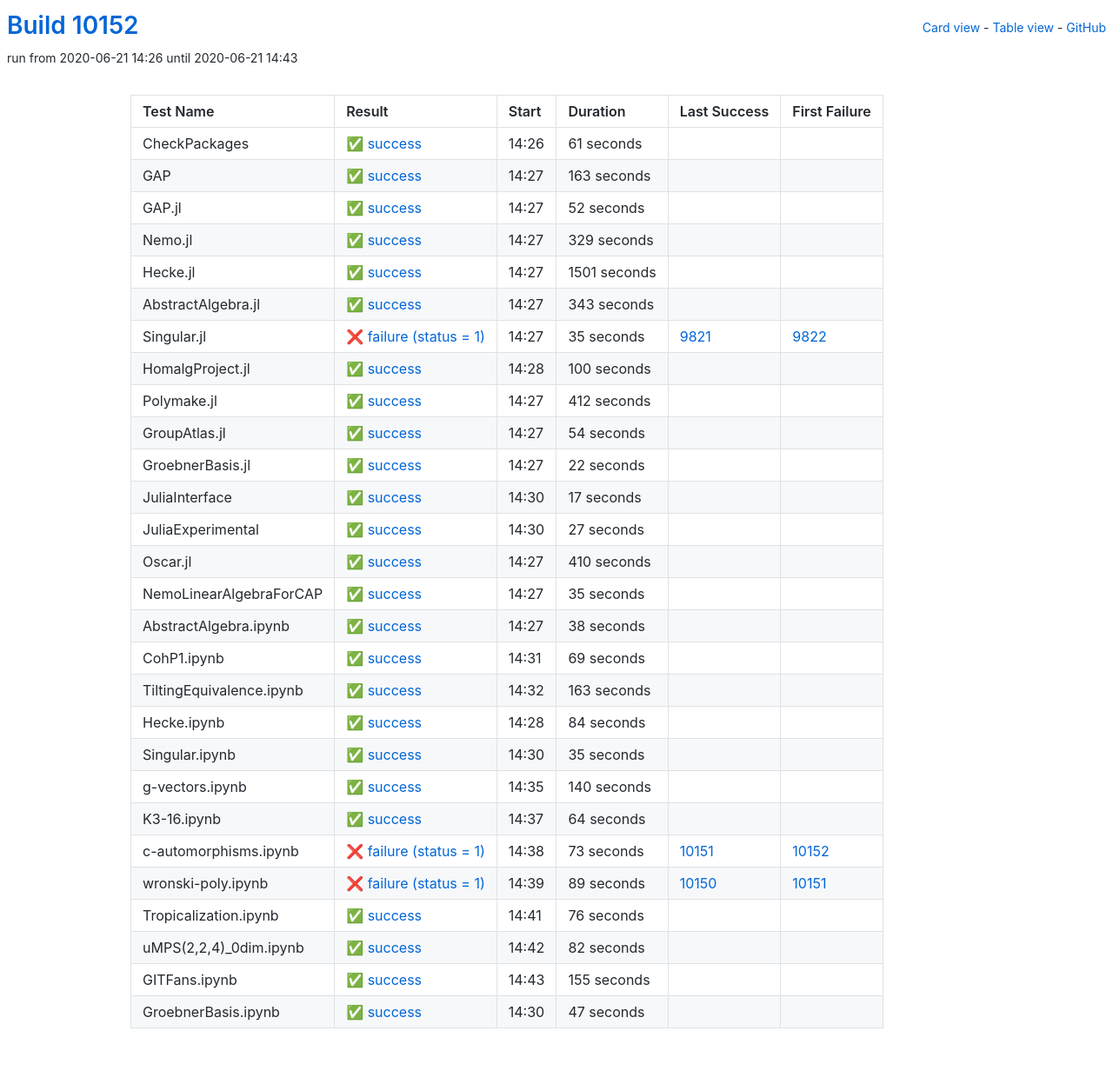
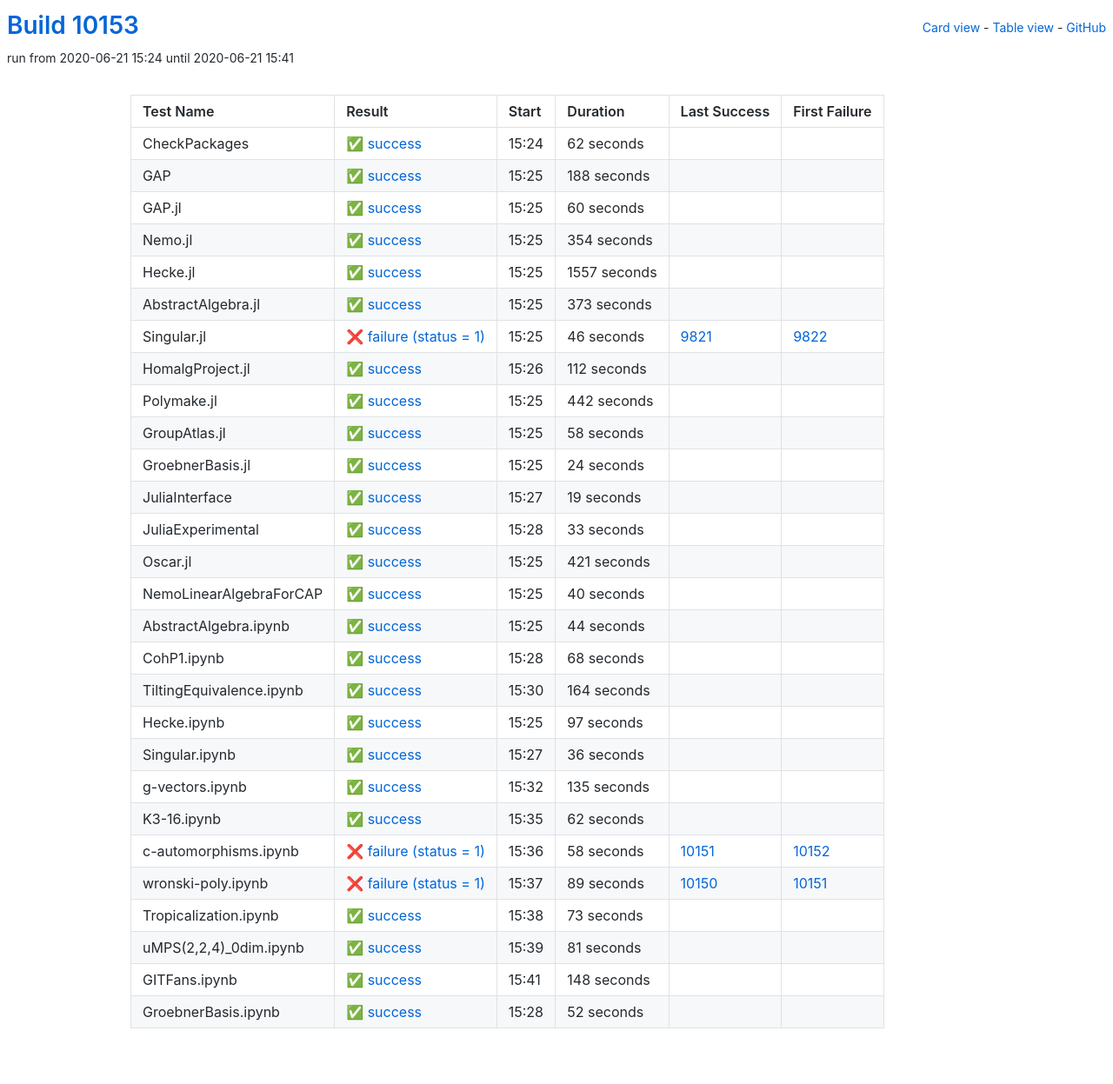
Before and after one commit to oscar-system/oscar-ci-status, a Jekyll site: the page built from table.html, in a window 1280 px wide. Shown: the whole page at 87% size. Built offline with Jekyll 4.4.1, drawn with Linux system fonts in a browser that asks for light colours.

Commit message:
Build #10153

```diff
--- a/_data/ci.yml
+++ b/_data/ci.yml
@@ -1,6 +1,6 @@
 ---
-build: 10152
-build_url: https://oscarci.mathematik.uni-kl.de/job/oscar/10152/
+build: 10153
+build_url: https://oscarci.mathematik.uni-kl.de/job/oscar/10153/
 job: oscar
 organization: oscar-system
 repo: oscar-ci-status
@@ -8,284 +8,284 @@
 tests:
 - name: CheckPackages
   id: checkpackages
-  log: https://oscarci.mathematik.uni-kl.de/job/oscar/10152/artifact/logs/build-10152/CheckPackages.log
-  start: 2020-06-21 14:26
+  log: https://oscarci.mathematik.uni-kl.de/job/oscar/10153/artifact/logs/build-10153/CheckPackages.log
+  start: 2020-06-21 15:24
   success: true
   exitcode: 0
   status: success
-  duration: 61
+  duration: 62
   last_success: false
   last_success_url:
   first_failure: false
   first_failure_url:
 - name: GAP
   id: gap
-  log: https://oscarci.mathematik.uni-kl.de/job/oscar/10152/artifact/logs/build-10152/GAP.log
-  start: 2020-06-21 14:27
+  log: https://oscarci.mathematik.uni-kl.de/job/oscar/10153/artifact/logs/build-10153/GAP.log
+  start: 2020-06-21 15:25
   success: true
   exitcode: 0
   status: success
-  duration: 163
+  duration: 188
   last_success: false
   last_success_url:
   first_failure: false
   first_failure_url:
 - name: GAP.jl
   id: gap-jl
-  log: https://oscarci.mathematik.uni-kl.de/job/oscar/10152/artifact/logs/build-10152/GAP.jl.log
-  start: 2020-06-21 14:27
+  log: https://oscarci.mathematik.uni-kl.de/job/oscar/10153/artifact/logs/build-10153/GAP.jl.log
+  start: 2020-06-21 15:25
   success: true
   exitcode: 0
   status: success
-  duration: 52
+  duration: 60
   last_success: false
   last_success_url:
   first_failure: false
   first_failure_url:
 - name: Nemo.jl
   id: nemo-jl
-  log: https://oscarci.mathematik.uni-kl.de/job/oscar/10152/artifact/logs/build-10152/Nemo.jl.log
-  start: 2020-06-21 14:27
+  log: https://oscarci.mathematik.uni-kl.de/job/oscar/10153/artifact/logs/build-10153/Nemo.jl.log
+  start: 2020-06-21 15:25
   success: true
   exitcode: 0
   status: success
-  duration: 329
+  duration: 354
   last_success: false
   last_success_url:
   first_failure: false
   first_failure_url:
 - name: Hecke.jl
   id: hecke-jl
-  log: https://oscarci.mathematik.uni-kl.de/job/oscar/10152/artifact/logs/build-10152/Hecke.jl.log
-  start: 2020-06-21 14:27
+  log: https://oscarci.mathematik.uni-kl.de/job/oscar/10153/artifact/logs/build-10153/Hecke.jl.log
+  start: 2020-06-21 15:25
   success: true
   exitcode: 0
   status: success
-  duration: 1501
+  duration: 1557
   last_success: false
   last_success_url:
   first_failure: false
   first_failure_url:
 - name: AbstractAlgebra.jl
   id: abstractalgebra-jl
-  log: https://oscarci.mathematik.uni-kl.de/job/oscar/10152/artifact/logs/build-10152/AbstractAlgebra.jl.log
-  start: 2020-06-21 14:27
+  log: https://oscarci.mathematik.uni-kl.de/job/oscar/10153/artifact/logs/build-10153/AbstractAlgebra.jl.log
+  start: 2020-06-21 15:25
   success: true
   exitcode: 0
   status: success
-  duration: 343
+  duration: 373
   last_success: false
   last_success_url:
   first_failure: false
   first_failure_url:
 - name: Singular.jl
   id: singular-jl
-  log: https://oscarci.mathematik.uni-kl.de/job/oscar/10152/artifact/logs/build-10152/Singular.jl.log
-  start: 2020-06-21 14:27
+  log: https://oscarci.mathematik.uni-kl.de/job/oscar/10153/artifact/logs/build-10153/Singular.jl.log
+  start: 2020-06-21 15:25
   success: false
   exitcode: 1
   status: failure
-  duration: 35
+  duration: 46
   last_success: 9821
   last_success_url: https://oscarci.mathematik.uni-kl.de/job/oscar/9821/
   first_failure: 9822
   first_failure_url: https://oscarci.mathematik.uni-kl.de/job/oscar/9822/
 - name: HomalgProject.jl
   id: homalgproject-jl
-  log: https://oscarci.mathematik.uni-kl.de/job/oscar/10152/artifact/logs/build-10152/HomalgProject.jl.log
-  start: 2020-06-21 14:28
+  log: https://oscarci.mathematik.uni-kl.de/job/oscar/10153/artifact/logs/build-10153/HomalgProject.jl.log
+  start: 2020-06-21 15:26
   success: true
   exitcode: 0
   status: success
-  duration: 100
+  duration: 112
   last_success: false
   last_success_url:
   first_failure: false
   first_failure_url:
 - name: Polymake.jl
   id: polymake-jl
-  log: https://oscarci.mathematik.uni-kl.de/job/oscar/10152/artifact/logs/build-10152/Polymake.jl.log
-  start: 2020-06-21 14:27
+  log: https://oscarci.mathematik.uni-kl.de/job/oscar/10153/artifact/logs/build-10153/Polymake.jl.log
+  start: 2020-06-21 15:25
   success: true
   exitcode: 0
   status: success
-  duration: 412
+  duration: 442
   last_success: false
   last_success_url:
   first_failure: false
   first_failure_url:
 - name: GroupAtlas.jl
   id: groupatlas-jl
-  log: https://oscarci.mathematik.uni-kl.de/job/oscar/10152/artifact/logs/build-10152/GroupAtlas.jl.log
-  start: 2020-06-21 14:27
+  log: https://oscarci.mathematik.uni-kl.de/job/oscar/10153/artifact/logs/build-10153/GroupAtlas.jl.log
+  start: 2020-06-21 15:25
   success: true
   exitcode: 0
   status: success
-  duration: 54
+  duration: 58
   last_success: false
   last_success_url:
   first_failure: false
   first_failure_url:
 - name: GroebnerBasis.jl
   id: groebnerbasis-jl
-  log: https://oscarci.mathematik.uni-kl.de/job/oscar/10152/artifact/logs/build-10152/GroebnerBasis.jl.log
-  start: 2020-06-21 14:27
+  log: https://oscarci.mathematik.uni-kl.de/job/oscar/10153/artifact/logs/build-10153/GroebnerBasis.jl.log
+  start: 2020-06-21 15:25
   success: true
   exitcode: 0
   status: success
-  duration: 22
+  duration: 24
   last_success: false
   last_success_url:
   first_failure: false
   first_failure_url:
 - name: JuliaInterface
   id: juliainterface
-  log: https://oscarci.mathematik.uni-kl.de/job/oscar/10152/artifact/logs/build-10152/JuliaInterface.log
-  start: 2020-06-21 14:30
+  log: https://oscarci.mathematik.uni-kl.de/job/oscar/10153/artifact/logs/build-10153/JuliaInterface.log
+  start: 2020-06-21 15:27
   success: true
   exitcode: 0
   status: success
-  duration: 17
+  duration: 19
   last_success: false
   last_success_url:
   first_failure: false
   first_failure_url:
 - name: JuliaExperimental
   id: juliaexperimental
-  log: https://oscarci.mathematik.uni-kl.de/job/oscar/10152/artifact/logs/build-10152/JuliaExperimental.log
-  start: 2020-06-21 14:30
+  log: https://oscarci.mathematik.uni-kl.de/job/oscar/10153/artifact/logs/build-10153/JuliaExperimental.log
+  start: 2020-06-21 15:28
   success: true
   exitcode: 0
   status: success
-  duration: 27
+  duration: 33
   last_success: false
   last_success_url:
   first_failure: false
   first_failure_url:
 - name: Oscar.jl
   id: oscar-jl
-  log: https://oscarci.mathematik.uni-kl.de/job/oscar/10152/artifact/logs/build-10152/Oscar.jl.log
-  start: 2020-06-21 14:27
+  log: https://oscarci.mathematik.uni-kl.de/job/oscar/10153/artifact/logs/build-10153/Oscar.jl.log
+  start: 2020-06-21 15:25
   success: true
   exitcode: 0
   status: success
-  duration: 410
+  duration: 421
   last_success: false
   last_success_url:
   first_failure: false
   first_failure_url:
 - name: NemoLinearAlgebraForCAP
   id: nemolinearalgebraforcap
-  log: https://oscarci.mathematik.uni-kl.de/job/oscar/10152/artifact/logs/build-10152/NemoLinearAlgebraForCAP.log
-  start: 2020-06-21 14:27
+  log: https://oscarci.mathematik.uni-kl.de/job/oscar/10153/artifact/logs/build-10153/NemoLinearAlgebraForCAP.log
+  start: 2020-06-21 15:25
   success: true
   exitcode: 0
   status: success
-  duration: 35
+  duration: 40
   last_success: false
   last_success_url:
   first_failure: false
   first_failure_url:
 - name: AbstractAlgebra.ipynb
   id: abstractalgebra-ipynb
-  log: https://oscarci.mathematik.uni-kl.de/job/oscar/10152/artifact/logs/build-10152/AbstractAlgebra.ipynb.log
-  start: 2020-06-21 14:27
+  log: https://oscarci.mathematik.uni-kl.de/job/oscar/10153/artifact/logs/build-10153/AbstractAlgebra.ipynb.log
+  start: 2020-06-21 15:25
   success: true
   exitcode: 0
   status: success
-  duration: 38
+  duration: 44
   last_success: false
   last_success_url:
   first_failure: false
   first_failure_url:
 - name: CohP1.ipynb
   id: cohp1-ipynb
-  log: https://oscarci.mathematik.uni-kl.de/job/oscar/10152/artifact/logs/build-10152/CohP1.ipynb.log
-  start: 2020-06-21 14:31
+  log: https://oscarci.mathematik.uni-kl.de/job/oscar/10153/artifact/logs/build-10153/CohP1.ipynb.log
+  start: 2020-06-21 15:28
   success: true
   exitcode: 0
   status: success
-  duration: 69
+  duration: 68
   last_success: false
   last_success_url:
   first_failure: false
   first_failure_url:
 - name: TiltingEquivalence.ipynb
   id: tiltingequivalence-ipynb
-  log: https://oscarci.mathematik.uni-kl.de/job/oscar/10152/artifact/logs/build-10152/TiltingEquivalence.ipynb.log
-  start: 2020-06-21 14:32
+  log: https://oscarci.mathematik.uni-kl.de/job/oscar/10153/artifact/logs/build-10153/TiltingEquivalence.ipynb.log
+  start: 2020-06-21 15:30
   success: true
   exitcode: 0
   status: success
-  duration: 163
+  duration: 164
   last_success: false
   last_success_url:
   first_failure: false
   first_failure_url:
 - name: Hecke.ipynb
   id: hecke-ipynb
-  log: https://oscarci.mathematik.uni-kl.de/job/oscar/10152/artifact/logs/build-10152/Hecke.ipynb.log
-  start: 2020-06-21 14:28
+  log: https://oscarci.mathematik.uni-kl.de/job/oscar/10153/artifact/logs/build-10153/Hecke.ipynb.log
+  start: 2020-06-21 15:25
   success: true
   exitcode: 0
   status: success
-  duration: 84
+  duration: 97
   last_success: false
   last_success_url:
   first_failure: false
   first_failure_url:
 - name: Singular.ipynb
   id: singular-ipynb
-  log: https://oscarci.mathematik.uni-kl.de/job/oscar/10152/artifact/logs/build-10152/Singular.ipynb.log
-  start: 2020-06-21 14:30
+  log: https://oscarci.mathematik.uni-kl.de/job/oscar/10153/artifact/logs/build-10153/Singular.ipynb.log
+  start: 2020-06-21 15:27
   success: true
   exitcode: 0
   status: success
-  duration: 35
+  duration: 36
   last_success: false
   last_success_url:
   first_failure: false
   first_failure_url:
 - name: g-vectors.ipynb
   id: g-vectors-ipynb
-  log: https://oscarci.mathematik.uni-kl.de/job/oscar/10152/artifact/logs/build-10152/g-vectors.ipynb.log
-  start: 2020-06-21 14:35
+  log: https://oscarci.mathematik.uni-kl.de/job/oscar/10153/artifact/logs/build-10153/g-vectors.ipynb.log
+  start: 2020-06-21 15:32
   success: true
   exitcode: 0
   status: success
-  duration: 140
+  duration: 135
   last_success: false
   last_success_url:
   first_failure: false
   first_failure_url:
 - name: K3-16.ipynb
   id: k3-16-ipynb
-  log: https://oscarci.mathematik.uni-kl.de/job/oscar/10152/artifact/logs/build-10152/K3-16.ipynb.log
-  start: 2020-06-21 14:37
+  log: https://oscarci.mathematik.uni-kl.de/job/oscar/10153/artifact/logs/build-10153/K3-16.ipynb.log
+  start: 2020-06-21 15:35
   success: true
   exitcode: 0
   status: success
-  duration: 64
+  duration: 62
   last_success: false
   last_success_url:
   first_failure: false
   first_failure_url:
 - name: c-automorphisms.ipynb
   id: c-automorphisms-ipynb
-  log: https://oscarci.mathematik.uni-kl.de/job/oscar/10152/artifact/logs/build-10152/c-automorphisms.ipynb.log
-  start: 2020-06-21 14:38
+  log: https://oscarci.mathematik.uni-kl.de/job/oscar/10153/artifact/logs/build-10153/c-automorphisms.ipynb.log
+  start: 2020-06-21 15:36
   success: false
   exitcode: 1
   status: failure
-  duration: 73
+  duration: 58
   last_success: 10151
   last_success_url: https://oscarci.mathematik.uni-kl.de/job/oscar/10151/
   first_failure: 10152
   first_failure_url: https://oscarci.mathematik.uni-kl.de/job/oscar/10152/
 - name: wronski-poly.ipynb
   id: wronski-poly-ipynb
-  log: https://oscarci.mathematik.uni-kl.de/job/oscar/10152/artifact/logs/build-10152/wronski-poly.ipynb.log
-  start: 2020-06-21 14:39
+  log: https://oscarci.mathematik.uni-kl.de/job/oscar/10153/artifact/logs/build-10153/wronski-poly.ipynb.log
+  start: 2020-06-21 15:37
   success: false
   exitcode: 1
   status: failure
@@ -296,48 +296,48 @@
   first_failure_url: https://oscarci.mathematik.uni-kl.de/job/oscar/10151/
 - name: Tropicalization.ipynb
   id: tropicalization-ipynb
-  log: https://oscarci.mathematik.uni-kl.de/job/oscar/10152/artifact/logs/build-10152/Tropicalization.ipynb.log
-  start: 2020-06-21 14:41
+  log: https://oscarci.mathematik.uni-kl.de/job/oscar/10153/artifact/logs/build-10153/Tropicalization.ipynb.log
+  start: 2020-06-21 15:38
   success: true
   exitcode: 0
   status: success
-  duration: 76
+  duration: 73
   last_success: false
   last_success_url:
   first_failure: false
   first_failure_url:
 - name: uMPS(2,2,4)_0dim.ipynb
   id: umps-2-2-4-0dim-ipynb
-  log: https://oscarci.mathematik.uni-kl.de/job/oscar/10152/artifact/logs/build-10152/uMPS-2-2-4-_0dim.ipynb.log
-  start: 2020-06-21 14:42
+  log: https://oscarci.mathematik.uni-kl.de/job/oscar/10153/artifact/logs/build-10153/uMPS-2-2-4-_0dim.ipynb.log
+  start: 2020-06-21 15:39
   success: true
   exitcode: 0
   status: success
-  duration: 82
+  duration: 81
   last_success: false
   last_success_url:
   first_failure: false
   first_failure_url:
 - name: GITFans.ipynb
   id: gitfans-ipynb
-  log: https://oscarci.mathematik.uni-kl.de/job/oscar/10152/artifact/logs/build-10152/GITFans.ipynb.log
-  start: 2020-06-21 14:43
+  log: https://oscarci.mathematik.uni-kl.de/job/oscar/10153/artifact/logs/build-10153/GITFans.ipynb.log
+  start: 2020-06-21 15:41
   success: true
   exitcode: 0
   status: success
-  duration: 155
+  duration: 148
   last_success: false
   last_success_url:
   first_failure: false
   first_failure_url:
 - name: GroebnerBasis.ipynb
   id: groebnerbasis-ipynb
-  log: https://oscarci.mathematik.uni-kl.de/job/oscar/10152/artifact/logs/build-10152/GroebnerBasis.ipynb.log
-  start: 2020-06-21 14:30
+  log: https://oscarci.mathematik.uni-kl.de/job/oscar/10153/artifact/logs/build-10153/GroebnerBasis.ipynb.log
+  start: 2020-06-21 15:28
   success: true
   exitcode: 0
   status: success
-  duration: 47
+  duration: 52
   last_success: false
   last_success_url:
   first_failure: false
```
Also changed, not shown: README.md.
